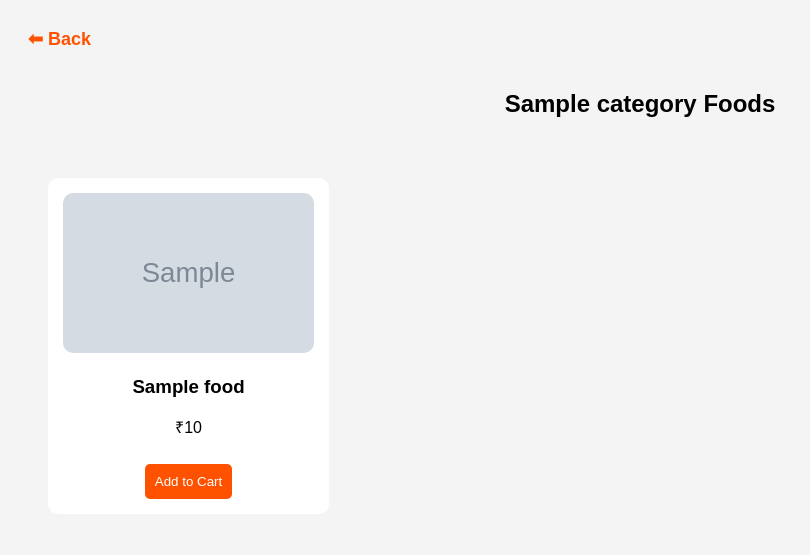
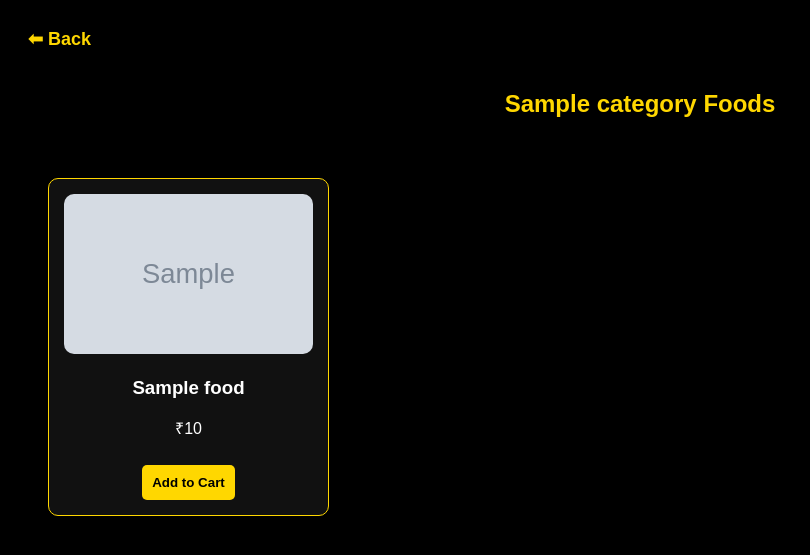
Before and after one commit to 10304divyashree-dotcom/BudgetBite, a Flask app: template templates/category.html in a window 1280 px wide. Shown: the top 555 px of the page, without its empty margins (0-810 px from the left). Run offline with Flask 3, Linux system fonts and the light colour scheme; the template is opened without the code that fills it: most values are stand-ins (such as "Sample title", 1, 10 or a date in 2020); grey boxes marked "Sample" are stand-in pictures.

Commit message:
Modify styles in category.html for better visibility
Updated styles for the category page, changing background colors and text colors to improve contrast and visibility.

```diff
--- a/templates/category.html
+++ b/templates/category.html
@@ -8,7 +8,8 @@
 
 body{
 font-family:Arial;
-background:#f4f4f4;
+background:black;
+color:white;
 }
 
 .food-grid{
@@ -19,10 +20,11 @@ padding:40px;
 }
 
 .food-card{
-background:white;
+background:#111;
 border-radius:10px;
 padding:15px;
 text-align:center;
+border:1px solid #ffd700;
 }
 
 .food-card img{
@@ -33,23 +35,27 @@ border-radius:10px;
 }
 
 button{
-background:#ff5200;
-color:white;
+background:#ffd700;
+color:black;
 border:none;
 padding:10px;
 margin-top:10px;
 border-radius:5px;
 cursor:pointer;
+font-weight:bold;
 }
 .back-btn{
 text-decoration:none;
 font-size:18px;
-color:#ff5200;
+color:#ffd700;
 font-weight:bold;
 margin:20px;
 display:inline-block;
 }
-
+h2{
+text-align:center;
+color:#ffd700;
+}
 </style>
 
 </head>
```
